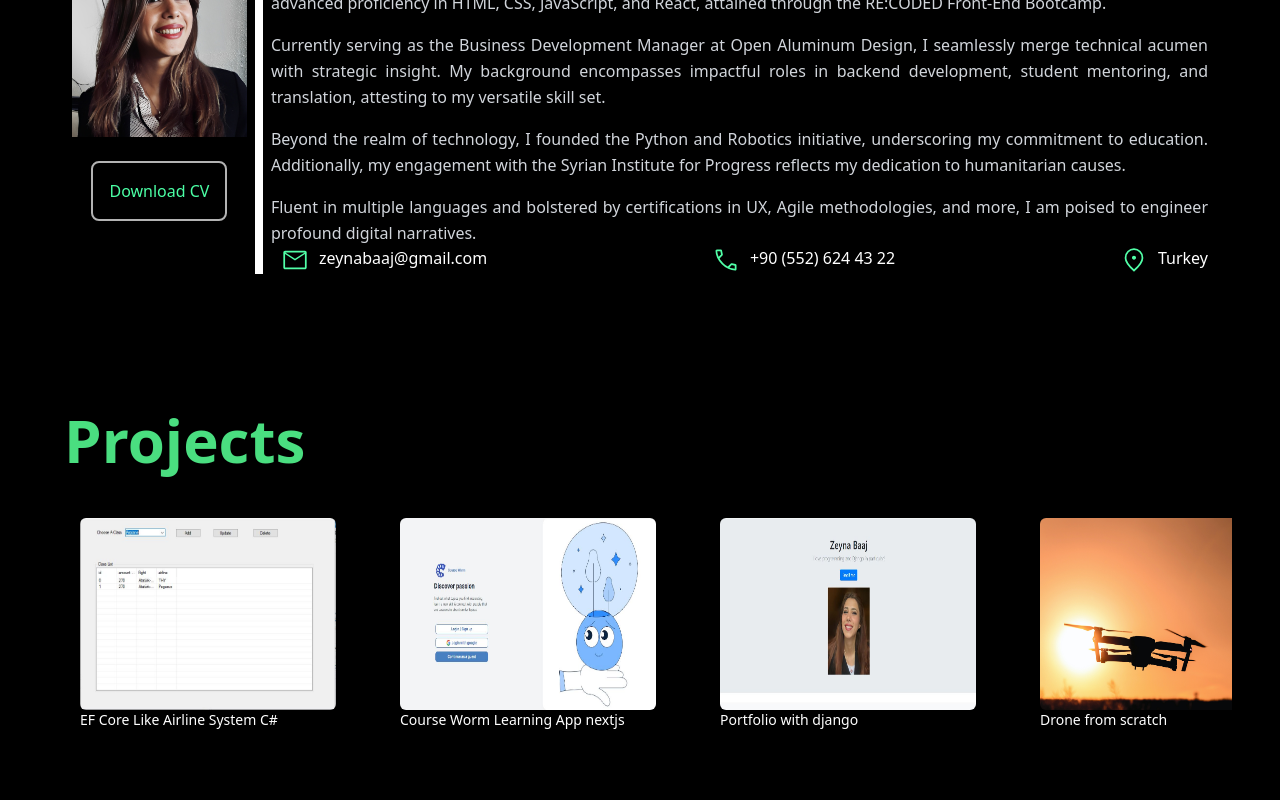
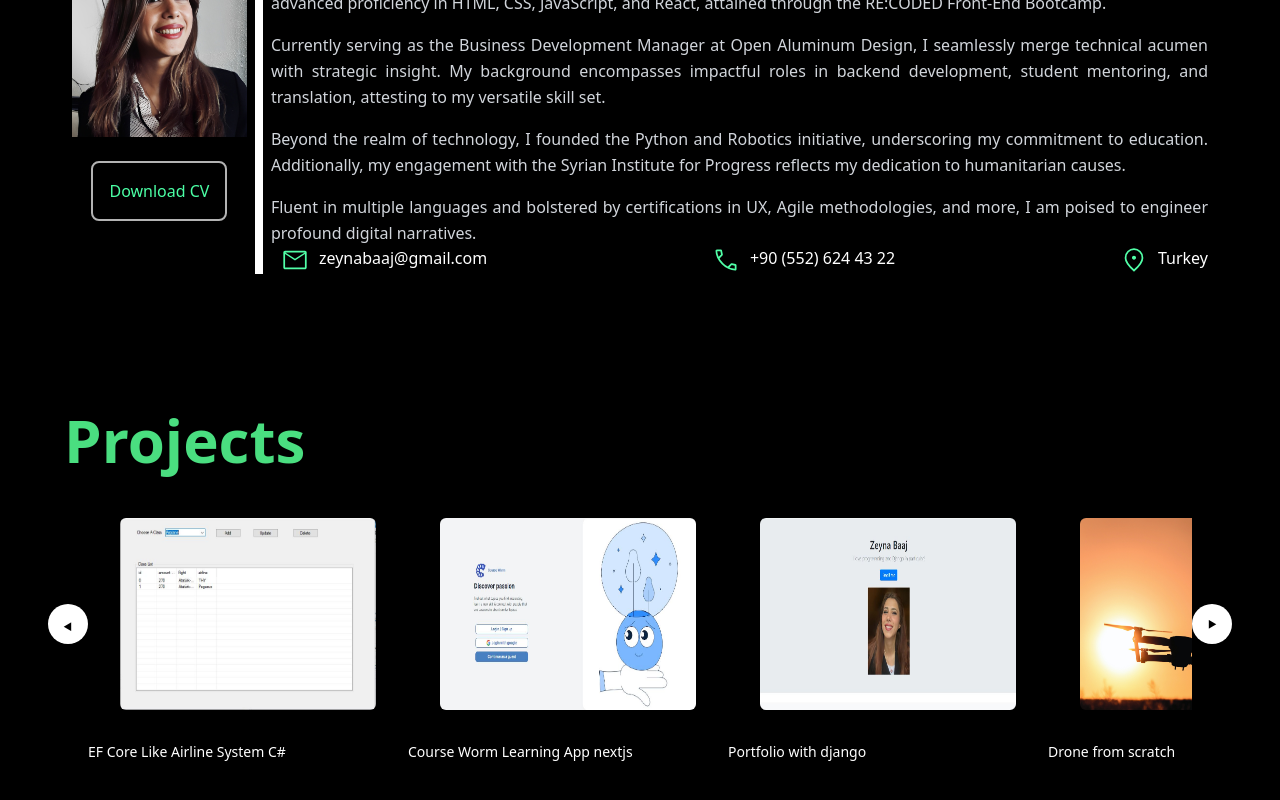
Before and after one commit to zainabaaj/portfolio, a Next.js app in the folder myportfolio/: page / in a window 1280 px wide. Shown: the part 1048-1848 px from the top of the page. Built offline with nearby package versions, Linux system fonts and the light colour scheme.

Commit message:
project details

```diff
--- a/myportfolio/components/Portfolio.jsx
+++ b/myportfolio/components/Portfolio.jsx
@@ -1,37 +1,82 @@
 import React, { useRef, useEffect, useState } from 'react'
-import { motion } from 'framer-motion'
+import { motion, useAnimation } from 'framer-motion'
 import Image from 'next/image'
 import ProjectCard from './ProjectCard'
 import images from '@/public/projectImages'
 const Portfolio = () => {
     const [width, setWidth] = useState(0)
     const carousel = useRef();
+    const [currentIndex, setCurrentIndex] = useState(0);
+    const [selectedProject, setSelectedProject] = useState(null);
+    const controls = useAnimation();
+    useEffect(() => {
+        setWidth(carousel.current.scrollWidth - carousel.current.offsetWidth);
+    }, []);
 
-    useEffect(() => {
-        setWidth(carousel.current.scrollWidth - carousel.current.offsetWidth)
-    }, [])
+    const nextSlide = () => {
+        if (currentIndex < 1) {
+            setCurrentIndex(currentIndex + 1);
+            controls.start({ x: -width * (currentIndex + 1) }, { duration: 0.5 });
+        }
+    };
+
+    const prevSlide = () => {
+        if (currentIndex > 0) {
+            setCurrentIndex(currentIndex - 1);
+            controls.start({ x: -width * (currentIndex - 1) }, { duration: 0.5 });
+        }
+    };
+    const handleClick = (projectName) => {
+        setSelectedProject(projectName);
+    };
+
+    const resetSelectedProject = () => {
+        setSelectedProject(null);
+    };
+
     return (
         <div
             id='portfolio'
             className='flex flex-col bg-black p-12 text-justify' >
             <h1 className='text-6xl font-extrabold text-green-400 p-4'>Projects </h1>
+            <div className="flex flex-row items-center">
+                {/* <svg xmlns="http://www.w3.org/2000/svg" onClick={prevSlide} height="28" viewBox="0 -960 960 960" fill='#FFFFFF' width="28"><path d="M400-80 0-480l400-400 71 71-329 329 329 329-71 71Z" /></svg> */}
+                <div className="prev text-black bg-white p-4" onClick={prevSlide} >
+                    {"‣"}
+                </div>
                 <motion.div ref={carousel} className=' flex flex-row  cursor-grab overflow-hidden ' whileTap={{ cursor: "grabbing" }}>
-                <motion.div drag="x" dragConstraints={{ right: 0, left: -width }} className=' flex flex-row min-w-30 '>
+                    <motion.div drag="x" dragConstraints={{ right: 0, left: - width }}
+                        animate={controls}
+                        className=' flex flex-row min-w-30 '>
                         {images.map((image) => {
                             return (
+                                <div className="flex flex-col">
                                     <motion.div className=' rounded-sm p-8 w-80 h-64 pointer-events-none' key={image.key}     >
                                         <Image src={image.image} alt="" width={1080} height={700} className='w-full h-full rounded-md ' />
-                                <p className='flex flex-wrap text-sm'>{image.name}</p>
                                     </motion.div>
+                                    <p onClick={() => handleClick(image)} className='flex flex-wrap text-sm'>{image.name}</p>
+
+                                </div>
+
                             )
                         })}
                     </motion.div>
-
                 </motion.div>
 
+                {/* <svg xmlns="http://www.w3.org/2000/svg" onClick={nextSlide} height="28" fill='#FFFFFF' viewBox="0 -960 960 960" width="28"><path d="m321-80-71-71 329-329-329-329 71-71 400 400L321-80Z" /></svg> */}
+                <div className="next text-black p-4" onClick={nextSlide}  >
+                    {"‣"}
+                </div>
+            </div>
 
-
-
+            {selectedProject && (
+                <div>
+                    <ProjectCard
+                        project={selectedProject}
+                        onClose={resetSelectedProject}
+                    />
+                </div>
+            )}
 
 
 
--- a/myportfolio/components/ProjectCard.jsx
+++ b/myportfolio/components/ProjectCard.jsx
@@ -1,30 +1,43 @@
 import React, { useState, useEffect } from 'react'
 import { motion } from 'framer-motion';
-const ProjectCard = () => {
-    const images = ['/capstone/Capture.JPG', '/capstone/course.JPG', '/capstone/home.JPG'];
+import projectImages from '@/public/projectImages';
+const ProjectCard = ({ project }) => {
+    // const images = ['/capstone/Capture.JPG', '/capstone/course.JPG', '/capstone/home.JPG'];
     const [index, setIndex] = useState(0);
-
+    const imgVariants = {
+        initial: { opacity: 0, scale: 0.9 },
+        animate: { opacity: 1, scale: 1 },
+    };
+    console.log(project.images)
     useEffect(() => {
         const interval = setInterval(() => {
-            setIndex((prevIndex) => (prevIndex + 1) % images.length);
+            setIndex((prevIndex) => (prevIndex + 1) % project.images.length);
         }, 5000); // Change image every 3 seconds
 
         return () => clearInterval(interval);
     }, []);
 
     return (
-        <div className="flex flex-col">
-            <motion.img
-                key={images[index]}
-                src={images[index]}
-                alt="capstone project"
-                width={400}
-                height={300}
-                initial={{ opacity: 1 }}
-                animate={{ opacity: 1 }}
-                transition={{ duration: 5, delay: 0.7, ease: "easeInOut" }}
-            />
-            <p>Course Worm</p>
+        <div className="flex flex-col md:flex-row p-4 md:pl-6">
+            <div className='p-2 w-full h-64 '>
+                <motion.img
+                    key={project.key}
+                    src={project.images[index].src}
+                    alt="capstone project"
+                    width={2000} height={1000}
+                    variants={imgVariants}
+                    initial="initial"
+                    animate="animate"
+                    transition={{ duration: 5, delay: 0.7, ease: "easeInOut" }}
+                    className='rounded-md w-full h-full'
+                />
+            </div>
+            <div className='flex flex-col p-4 '>
+                <p className='text-green-400 '>{project.name}</p>
+                <div className='leading-relaxed' dangerouslySetInnerHTML={{ __html: project.description }} />
+            </div>
+
+
         </div>
     )
 }
--- a/myportfolio/pages/globals.css
+++ b/myportfolio/pages/globals.css
@@ -23,3 +23,33 @@ border-radius: 2rem;
     cursor: grab;
 
   }
+
+  .prev {
+    background: white;
+    border-radius: 30px;
+    width: 40px;
+    height: 40px;
+    display: flex;
+    justify-content: center;
+    align-items: center;
+    user-select: none;
+    cursor: pointer;
+    font-weight: bold;
+    font-size: 24px;
+    padding-top: 10px;
+    transform: scale(-1);
+  }
+
+  .next {
+    background: white;
+    border-radius: 30px;
+    width: 40px;
+    height: 40px;
+    display: flex;
+    justify-content: center;
+    align-items: center;
+    user-select: none;
+    cursor: pointer;
+    font-weight: bold;
+    font-size: 24px;
+  }
--- a/myportfolio/public/projectImages.js
+++ b/myportfolio/public/projectImages.js
@@ -5,9 +5,48 @@ import image4 from './drone/drone.jpg'
 import image5 from './landingpage/intro.JPG'
 import image6 from './sudoku/home.JPG'
 import image7 from './tensorflow/Capture.JPG'
+import image1_1 from './airline/Capture.JPG'
+import image1_2 from './airline/customer.JPG'
+import image1_3 from './airline/flight.JPG'
+import image1_4 from './airline/sinppet.JPG'
+
 
 export default [
-    { key: 1, name: "EF Core Like Airline System C#", image: image1 },
+    {
+        key: 1, name: "EF Core Like Airline System C#", image: image1,
+        images: [image1, image1_1, image1_2, image1_3, image1_4],
+        link: "https://github.com/zainabaaj/airline-db-system-with-design-patterns",
+        description: `<p><strong>Introduction:</strong></p>
+        <p>Discover a cutting-edge Airlines System Demo that seamlessly combines database-like functionality with essential design patterns in C#. This demo showcases a system for adding, deleting, and updating airline information while employing key design patterns for enhanced code organization and flexibility.</p>
+
+        <p><strong>Airlines System Demo Highlights:</strong></p>
+        <p>The Airlines System Demo offers a comprehensive solution for efficiently managing airline data. It covers adding new routes, removing outdated ones, updating critical details, and establishing relationships between various classes.</p>
+
+        <p><strong>Database-Like Efficiency:</strong></p>
+        <p>At its core, the demo mimics a database's efficiency in handling and retrieving airline-specific information. This ensures data accuracy and accessibility.</p>
+
+        <p><strong>Effortless CRUD Operations:</strong></p>
+        <p>The system streamlines Create, Read, Update, and Delete (CRUD) operations. This means seamless addition, reading, updating, and removal of data, maintaining data accuracy.</p>
+
+        <p><strong>Class Interlinking:</strong></p>
+        <p>A standout feature is its ability to establish connections between different classes, representing complex relationships within the airline ecosystem.</p>
+
+        <p><strong>Design Patterns Advantage:</strong></p>
+        <p>The demo showcases the power of design patterns, including Strategy, Factory, Singleton, and Command. These patterns optimize code structure and adaptability.</p>
+        <ul>
+            <li><strong>Strategy Pattern:</strong> Dynamically adjusts system behavior based on different strategies, ideal for managing diverse scenarios like pricing strategies.</li>
+            <li><strong>Factory Pattern:</strong> Simplifies object creation, aiding in creating structured airline objects and related components.</li>
+            <li><strong>Singleton Pattern:</strong> Ensures single instance classes with global accessibility, useful for centralized control.</li>
+            <li><strong>Command Pattern:</strong> Converts operations into objects, allowing flexible and delayed execution.</li>
+        </ul>
+
+        <p><strong>C# Integration:</strong></p>
+        <p>The demo is built entirely on C#, leveraging its versatility for robust and efficient applications. C# integration ensures smooth functionality and pattern implementation.</p>
+
+        <p><strong>Conclusion:</strong></p>
+        <p>In a nutshell, the Airlines System Demo merges database-like management, seamless CRUD operations, and design patterns seamlessly in C#. This demonstration offers insights into creating organized, scalable, and functional systems, showcasing the prowess of modern programming techniques.</p>
+    `
+    },
     { key: 2, name: "Course Worm Learning App nextjs", image: image2 },
     { key: 3, name: "Portfolio with django", image: image3 },
     { key: 4, name: "Drone from scratch", image: image4 },
```
Lines whose indentation alone changed are shown as unchanged.
